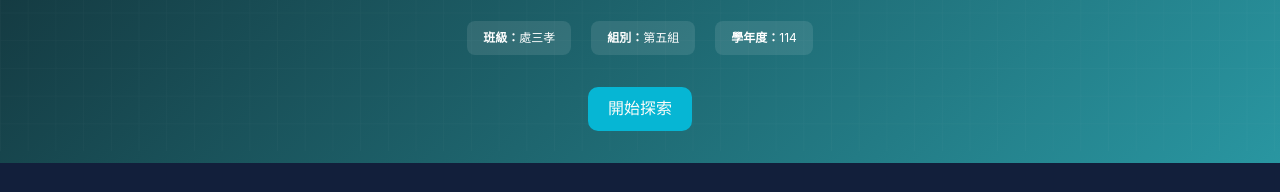
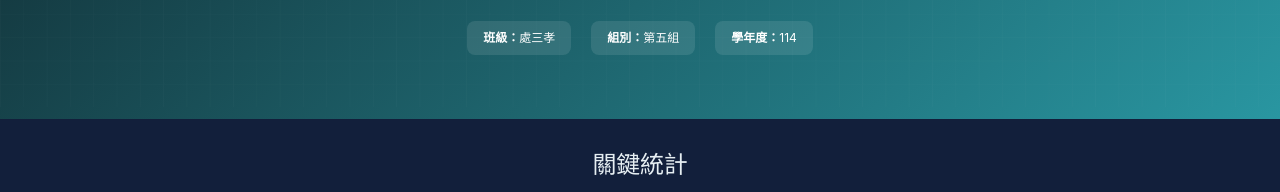
Before and after one commit to smail1314/twcrypto, a plain HTML site: page index.html in a window 1280 px wide. Shown: the part 194-386 px from the top of the page. Drawn offline with nearby package versions, Linux system fonts and the light colour scheme; a web font is replaced by a local one.

Commit message:
Remove '開始探索' button from index.html

```diff
--- a/index.html
+++ b/index.html
@@ -47,7 +47,6 @@
             <div class="meta-item"><strong>組別：</strong>第五組</div>
             <div class="meta-item"><strong>學年度：</strong>114</div>
           </div>
-          <button class="btn btn--primary btn--lg" onclick="scrollToSection('motivation')">開始探索</button>
         </div>
       </div>
     </div>
```
